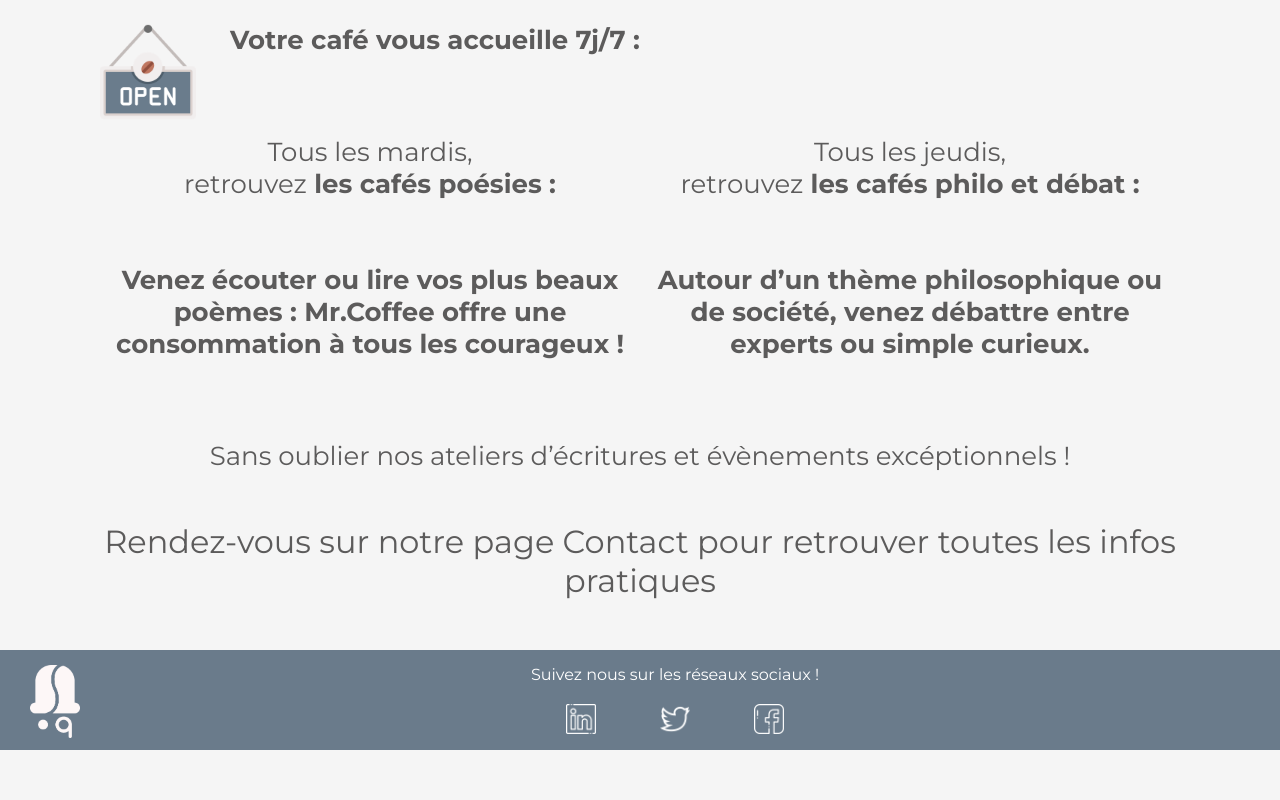
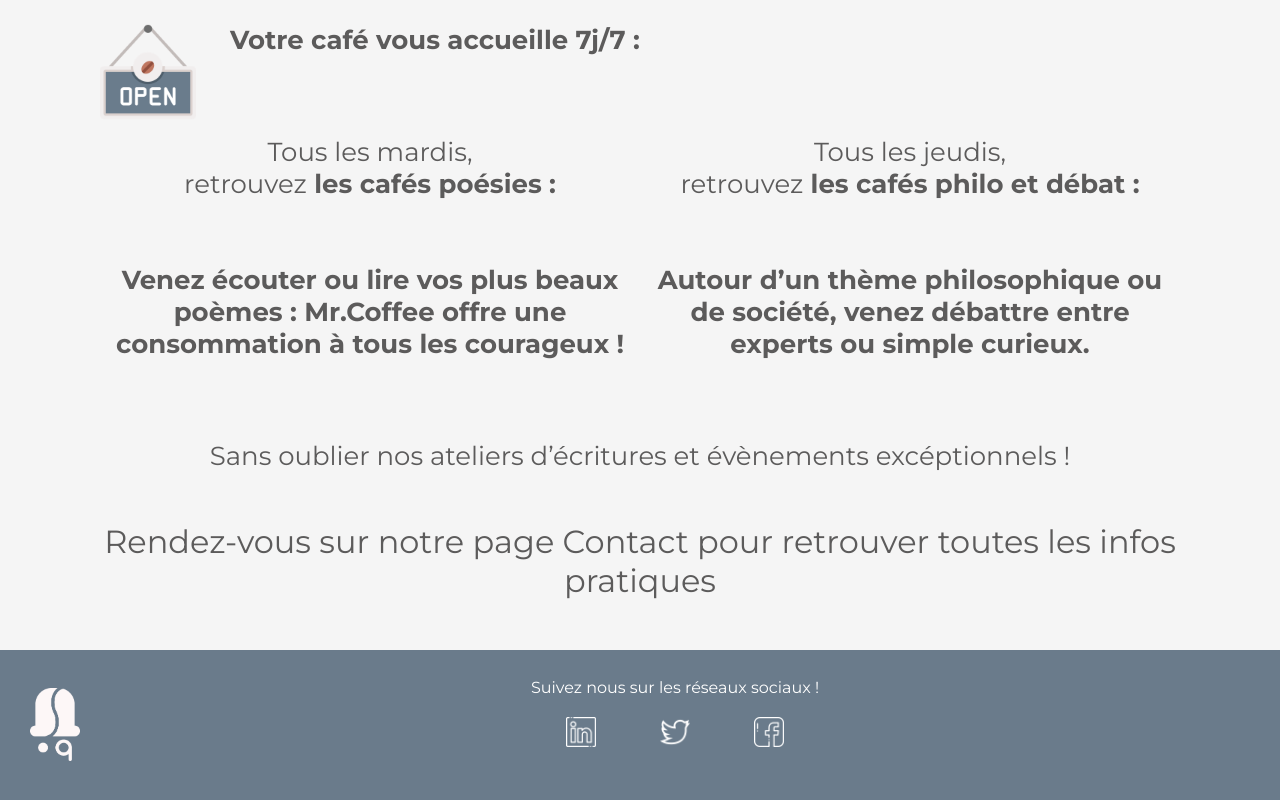
Before and after one commit to ratchiiz/Project_01_Maneerat_Puangsuwan, a plain HTML site: page www/index.html in a window 1280 px wide. Shown: the part 1240-2040 px from the top of the page. Before the commit the page ends 1998 px from the top, so only its background shows below. Drawn offline with Linux system fonts and the light colour scheme.

Commit message:
Add files via upload

```diff
--- a/www/application.css
+++ b/www/application.css
@@ -554,7 +554,8 @@ footer {
   padding-right: 10px;
   padding-top: 15px;
   padding-bottom: 15px;
-  height: 100px;
+  height: 150px;
+  align-items: center;
 }
 
 .footer-logo {
```
